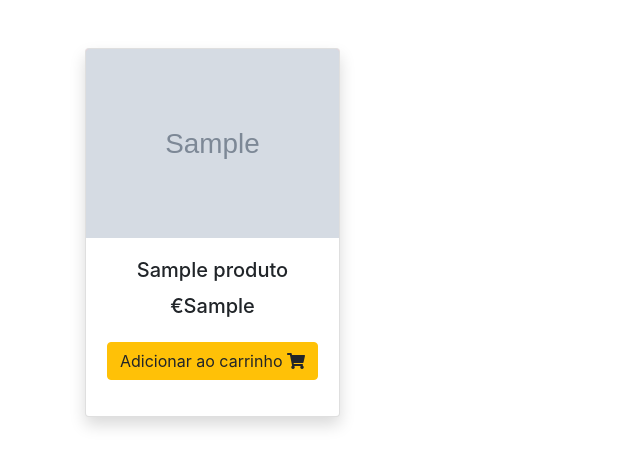
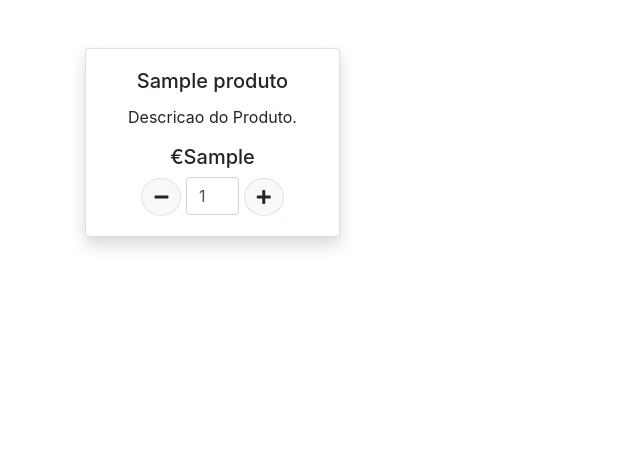
Before and after one commit to RaitonGG/Ement, a PHP site: page /produtos.php in a window 1280 px wide. Shown: the part 68-535 px from the top of the page, without its empty margins (0-640 px from the left). Run offline with PHP 8.4, Linux system fonts and the light colour scheme; tables that the repository leaves empty or names only in its code hold one stand-in row (values such as "Sample post"); grey boxes marked "Sample" are stand-in pictures; some libraries are stand-ins or nearby versions.

Commit message:
main
DB Servidor

```diff
--- a/php/CreateDB.php
+++ b/php/CreateDB.php
@@ -9,19 +9,20 @@ class CreateDb
         public $con;
 
         // Base de dados Local -> Xampp
+    /*
     public function __construct(
         $tablename = "ementas",
         $servername = '127.0.0.1',
         $username = 'root',
         $password = ''
+    )*/
+    // Base de dados Servidor
+    public function __construct(
+        $tablename = "platafo8_Ements",
+        $servername = 'localhost',
+        $username = 'platafo8_Ricardo',
+        $password = 'SBCrtHPg5Lv3'
     )
-    // Base de dados Servidor
-    /*public function __construct(
-        $tablename = "ementas",
-        $servername = '127.0.0.1',
-        $username = 'root',
-        $password = ''
-    )*/
     {
       $this->tablename = $tablename;
       $this->servername = $servername;
--- a/php/component.php
+++ b/php/component.php
@@ -4,29 +4,21 @@ function produto($nomeproduto, $precoproduto, $imgproduto, $idproduto){
     $element = "
 
     <div class=\"col-md-3 col-sm-6 my-3 my-md-0\">
-                <form action=\"index.php\" method=\"post\">
+        <form action=\"produtos.php\" method=\"post\">
             <div class=\"card shadow\">
-                        <div>
-                            <img src=\"$imgproduto\" alt=\"Image1\" class=\"img-fluid card-img-top\">
-                        </div>
                 <div class=\"card-body\">
                     <h5 class=\"card-title\">$nomeproduto</h5>
-                            <!--Comentado!  <h6>
-                                <i class=\"fas fa-star\"></i>
-                                <i class=\"fas fa-star\"></i>
-                                <i class=\"fas fa-star\"></i>
-                                <i class=\"fas fa-star\"></i>
-                                <i class=\"far fa-star\"></i>
-                            </h6>-->
-                            <!--Comentado! <p class=\"card-text\">
-                                Some quick example text to build on the card.
-                            </p>-->
+                    <p class=\"card-text\">
+                        Descricao do Produto.
+                    </p>
                     <h5>
-                                <!--Comentado!<small><s class=\"text-secondary\">€519</s></small>-->
                         <span class=\"price\">€$precoproduto</span>
                     </h5>
-
-                            <button type=\"submit\" class=\"btn btn-warning my-3\" name=\"add\">Adicionar ao carrinho <i class=\"fas fa-shopping-cart\"></i></button>
+                    <div>
+                        <button type=\"submit\" class=\"btn bg-light border rounded-circle\" name=\"retirar\"><i class=\"fas fa-minus\"></i></button>
+                        <input type=\"text\" value=\"1\" class=\"form-control w-25 d-inline\">
+                        <button type=\"submit\" class=\"btn bg-light border rounded-circle\" name=\"adicionar\"><i class=\"fas fa-plus\"></i></button>
+                    </div>
                     <input type='hidden' name='id_produto' value='$idproduto'>
                 </div>
             </div>
```
Lines whose indentation alone changed are shown as unchanged.
